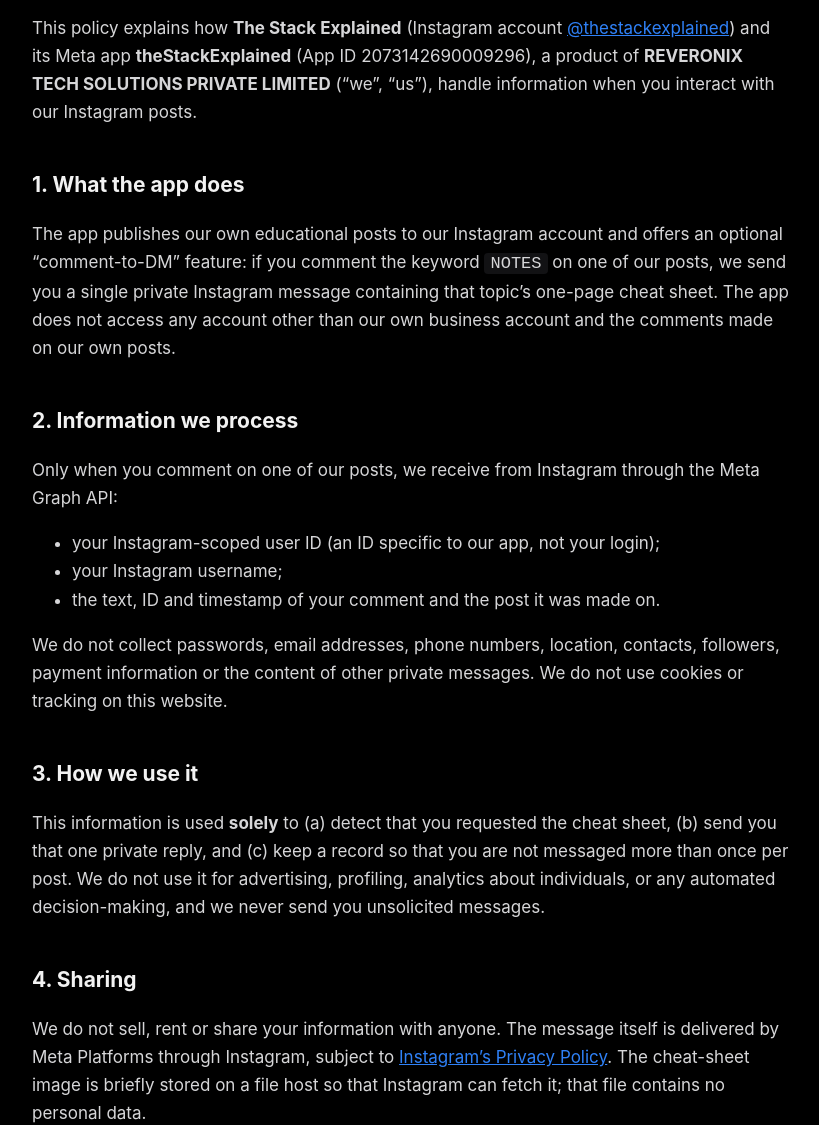
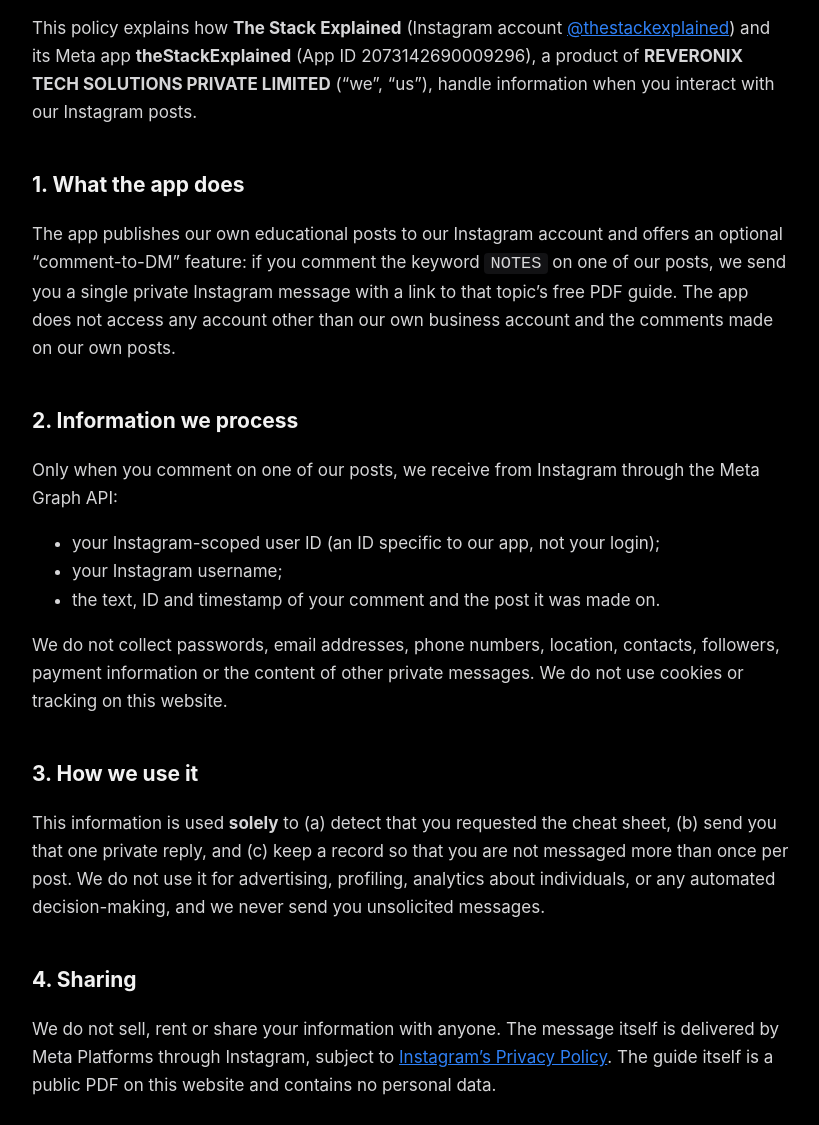
Before and after one commit to extremerehman/thestackexplained-legal, a plain HTML site: page privacy.html in a window 1280 px wide. Shown: the part 178-1303 px from the top of the page, without its empty margins (228-1047 px from the left). Drawn offline with Linux system fonts and the light colour scheme.

Commit message:
Add PDF guides + privacy wording: privacy.html

```diff
--- a/privacy.html
+++ b/privacy.html
@@ -4,7 +4,7 @@
 <p>This policy explains how <strong>The Stack Explained</strong> (Instagram account <a href="https://www.instagram.com/thestackexplained/">@thestackexplained</a>) and its Meta app <strong>theStackExplained</strong> (App ID 2073142690009296), a product of <strong>REVERONIX TECH SOLUTIONS PRIVATE LIMITED</strong> (“we”, “us”), handle information when you interact with our Instagram posts.</p>
 
 <h2>1. What the app does</h2>
-<p>The app publishes our own educational posts to our Instagram account and offers an optional “comment-to-DM” feature: if you comment the keyword <code>NOTES</code> on one of our posts, we send you a single private Instagram message containing that topic’s one-page cheat sheet. The app does not access any account other than our own business account and the comments made on our own posts.</p>
+<p>The app publishes our own educational posts to our Instagram account and offers an optional “comment-to-DM” feature: if you comment the keyword <code>NOTES</code> on one of our posts, we send you a single private Instagram message with a link to that topic’s free PDF guide. The app does not access any account other than our own business account and the comments made on our own posts.</p>
 
 <h2>2. Information we process</h2>
 <p>Only when you comment on one of our posts, we receive from Instagram through the Meta Graph API:</p>
@@ -15,7 +15,7 @@
 <p>This information is used <strong>solely</strong> to (a) detect that you requested the cheat sheet, (b) send you that one private reply, and (c) keep a record so that you are not messaged more than once per post. We do not use it for advertising, profiling, analytics about individuals, or any automated decision-making, and we never send you unsolicited messages.</p>
 
 <h2>4. Sharing</h2>
-<p>We do not sell, rent or share your information with anyone. The message itself is delivered by Meta Platforms through Instagram, subject to <a href="https://privacycenter.instagram.com/policy">Instagram’s Privacy Policy</a>. The cheat-sheet image is briefly stored on a file host so that Instagram can fetch it; that file contains no personal data.</p>
+<p>We do not sell, rent or share your information with anyone. The message itself is delivered by Meta Platforms through Instagram, subject to <a href="https://privacycenter.instagram.com/policy">Instagram’s Privacy Policy</a>. The guide itself is a public PDF on this website and contains no personal data.</p>
 
 <h2>5. Storage and retention</h2>
 <p>Records are kept in a private log on a server controlled by us and are not published. Each record is <strong>automatically deleted 90 days</strong> after it is created, or earlier on request (see below). Aggregate counts that contain no personal data (for example “3 cheat sheets sent today”) may be kept longer.</p>
```
